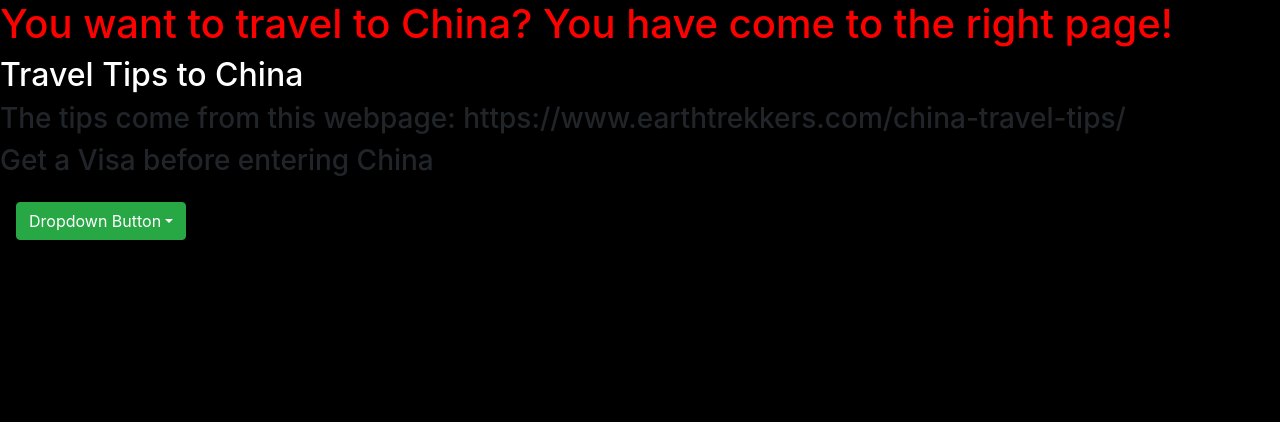
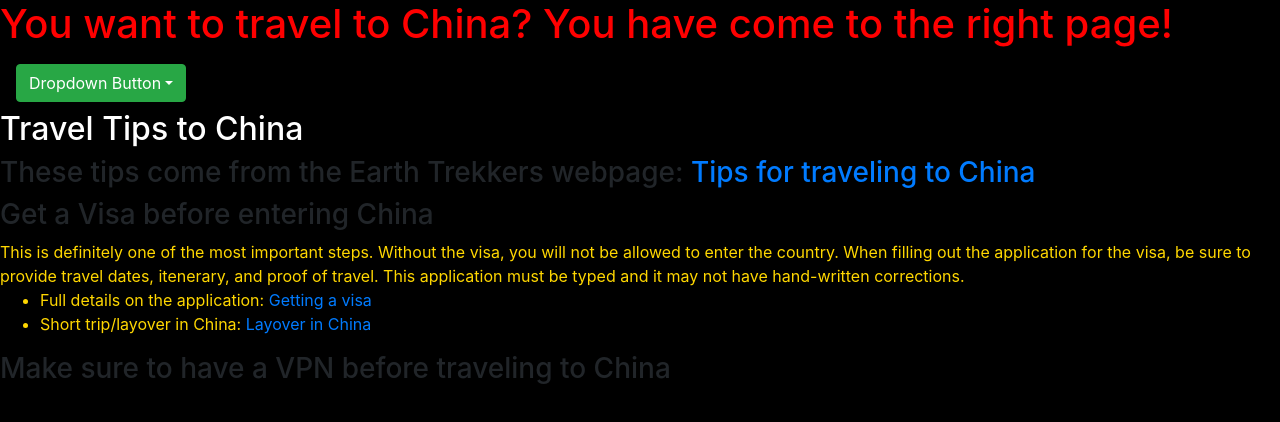
Before and after one commit to tubajack/TravelToChina, a React (Create React App) app in the folder client/: page /travel in a window 1280 px wide. Shown: the top 422 px of the page. Built offline with nearby package versions, Linux system fonts and the light colour scheme.

Commit message:
Make sure to have a visa before entering China.

```diff
--- a/client/src/pages/TravelToChina.js
+++ b/client/src/pages/TravelToChina.js
@@ -6,17 +6,40 @@ export default class TravelToChina extends Component {
     return (
       <div>
         <h1>You want to travel to China? You have come to the right page!</h1>
+        <Navbar />
 
         <h2>Travel Tips to China</h2>
-        <h3>The tips come from this webpage: https://www.earthtrekkers.com/china-travel-tips/</h3>
+        <h3>These tips come from the Earth Trekkers webpage:
+          <a href="https://www.earthtrekkers.com/china-travel-tips/"> Tips for traveling to China</a>
+        </h3>
 
         <h3>Get a Visa before entering China</h3>
+
+
+
+        <p>
+          This is definitely one of the most important steps. Without the visa, you will not be allowed to enter the country.
+          When filling out the application for the visa, be sure to provide travel dates, itenerary, and proof of travel.
+          This application must be typed and it may not have hand-written corrections.
+
+          <ul>
+            <li>Full details on the application:
+              <a href="http://www.china-embassy.org/eng/visas/"> Getting a visa</a>
+
+            </li>
+            <li>Short trip/layover in China:
+              <a href="https://www.travelchinacheaper.com/china-visa-free-transit-guide"> Layover in China</a>
+            </li>
+          </ul>
+        </p>
+
+        <h3>Make sure to have a VPN before traveling to China</h3>
 
         <p>
 
         </p>
 
-        <Navbar />
+
       </div>
     );
   }
```
